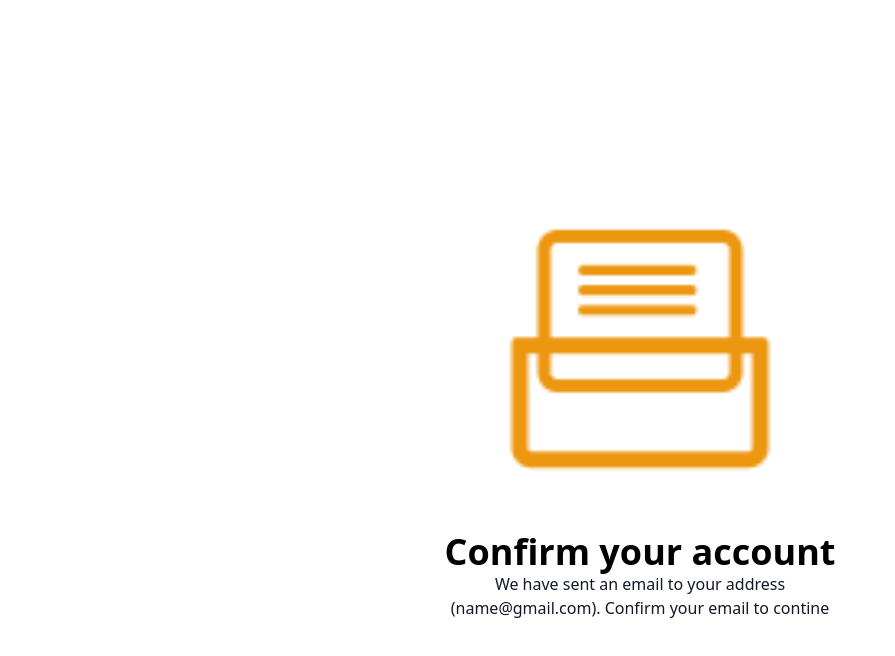
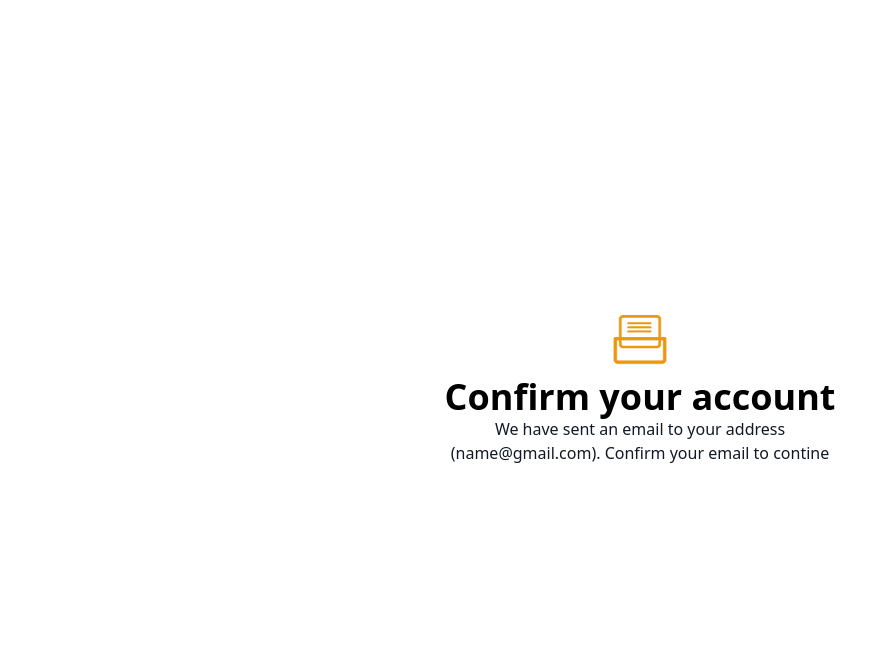
Before and after one commit to Nelson877/Bargain-portal, a website: page EmailConfirmation/EmailConfirmation.html in a window 1280 px wide. Shown: the part 84-740 px from the top of the page, without its empty margins (0-895 px from the left). Drawn offline with nearby package versions, Linux system fonts and the light colour scheme.

Commit message:
Email Confirmation page is done✔

```diff
--- a/EmailConfirmation/EmailConfirmation.html
+++ b/EmailConfirmation/EmailConfirmation.html
@@ -24,12 +24,19 @@
         class="relative flex flex-col m-6 space-y-8 md:flex-row md:space-y-0"
       >
         <!-- Left side section Starts -->
-        <div class="flex flex-col justify-center p-8 md:p-14">
-          <img src="../images/messages_illustration.png" alt="">
-            <span class="md-3 text-4xl font-bold">Confirm your account</span>
-          <span class="font-light text-center text-gray-900 mb-8"
-            >
-            We have sent an email to your address <br> (name@gmail.com). Confirm your email to contine
+        <div class="flex flex-col p-8 md:p-14">
+         <div class="flex  b-screen items-center justify-center">
+            <img
+            src="../images/messages_illustration.png"
+            class="w-20"
+            alt=""
+          />
+         </div>
+
+          <span class="md-3 text-4xl font-bold">Confirm your account</span>
+          <span class="font-light text-center text-gray-900 mb-8">
+            We have sent an email to your address <br />
+            (name@gmail.com). Confirm your email to contine
           </span>
         </div>
 
```
